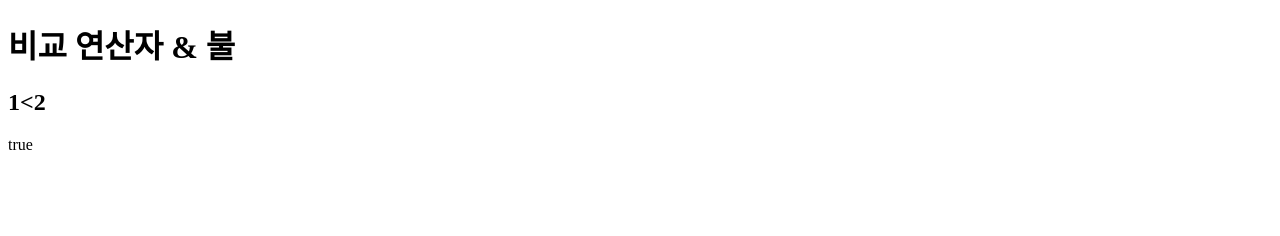
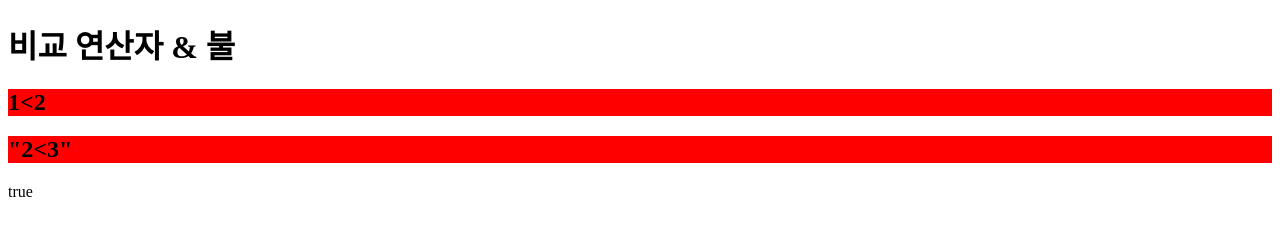
Before and after one commit to GBA-SP/WEB1, a plain HTML site: page JavaScriptComparison.html in a window 1280 px wide. Drawn offline with Linux system fonts and the light colour scheme.

Commit message:
Add files via upload

```diff
--- a/JavaScriptComparison.html
+++ b/JavaScriptComparison.html
@@ -6,10 +6,20 @@
     </head>
 
     <body>
+
+
         <h1>비교 연산자 & 불</h1>
         <h2>1&lt;2</h2>
+        <h2>"2<3"</h2>
         <script>
             document.write(1<2);
+
+            var h2 = document.querySelectorAll('h2');
+            for(var i =0; i < h2.length; ++i )
+            {
+                h2[i].style.backgroundColor = 'red';
+            }
+
         </script>
 
     </body>
```
